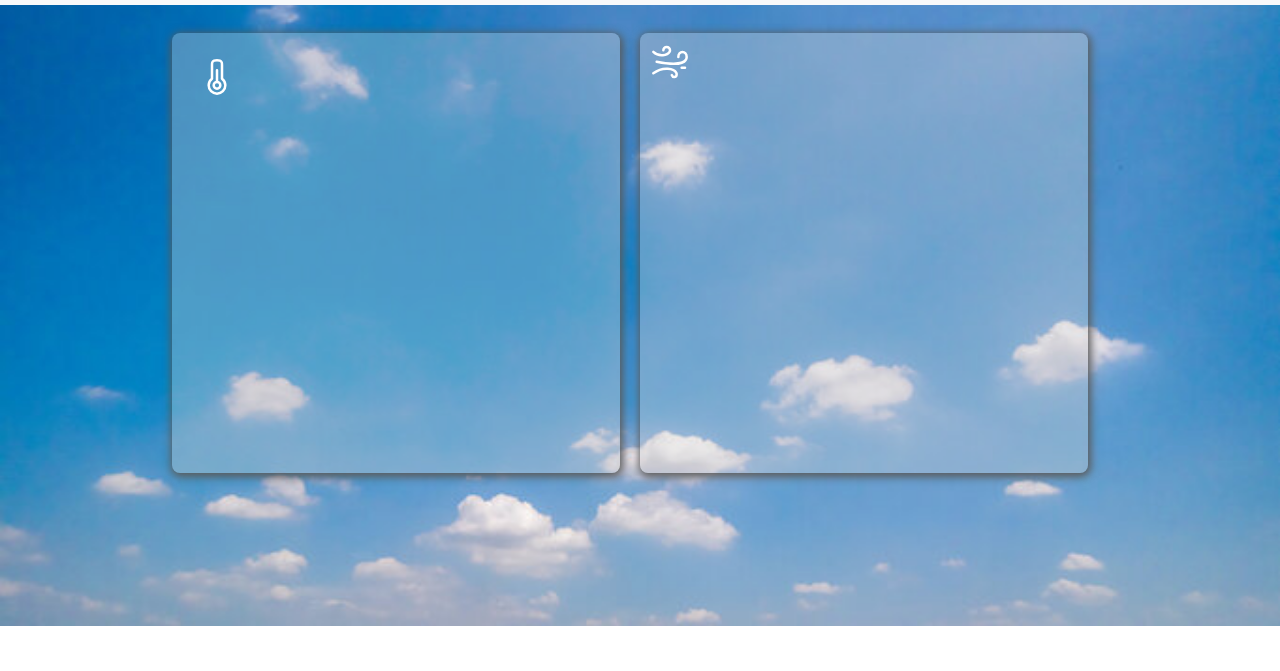
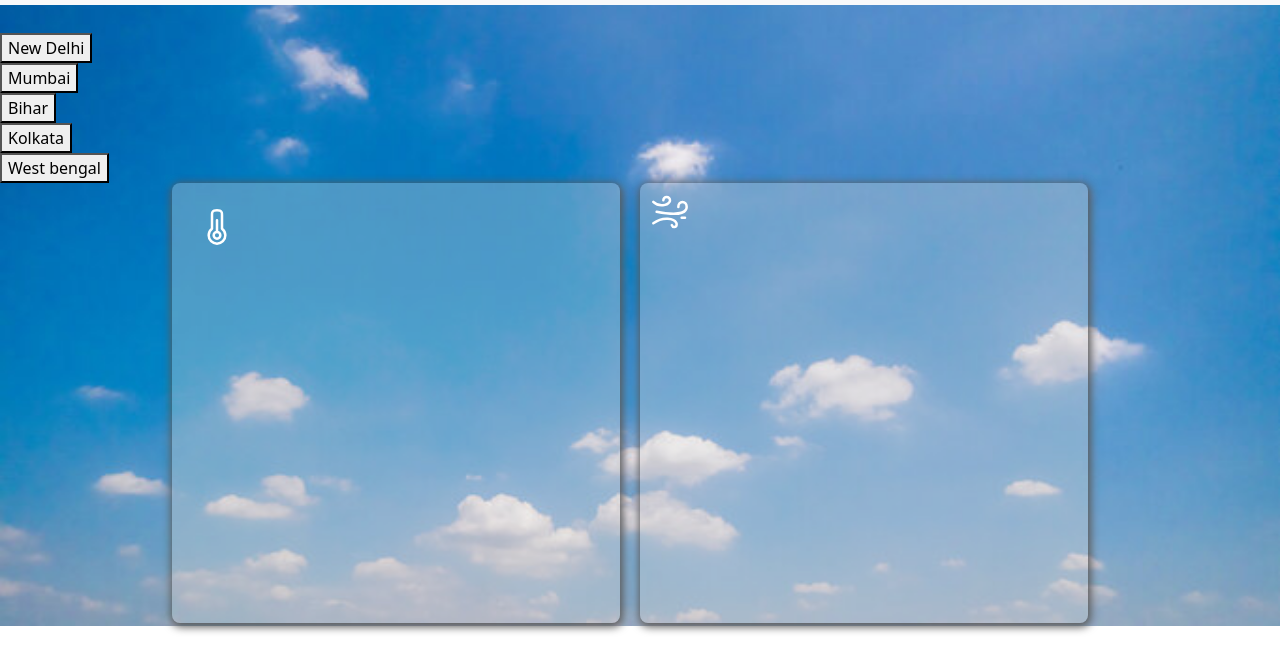
Before and after one commit to sonuxkushwaha98/My-weather-website, a plain HTML site: page index.html in a window 1280 px wide. Shown: the part 51-722 px from the top of the page. Drawn offline with nearby package versions, Linux system fonts and the light colour scheme.

Commit message:
Update index.html

```diff
--- a/index.html
+++ b/index.html
@@ -1,3 +1,6 @@
+<!DOCTYPE html>
+<html lang="en">
+
 <!DOCTYPE html>
 <html lang="en">
 
@@ -24,6 +27,24 @@
   <div class="cityName d-flex align-items-center, justify-content-center">
     <h1><span id="date"></span></h1>
   </div>
+  <div class="stateWeatherContainer">
+    <div class="stateBTn">
+      <button value="india" class="statesBtn Delhi">New Delhi</button>
+    </div>
+    <div class="stateBTn">
+      <button value="Mumbai" class="statesBtn Mumbai">Mumbai</button>
+    </div>
+    <div class="stateBTn">
+      <button value="Bihar" class="statesBtn Bihar">Bihar</button>
+    </div>
+    <div class="stateBTn">
+      <button value="Kolkata" class="statesBtn Kolkata">Kolkata</button>
+    </div>
+    <div class="stateBTn">
+      <button value="West bengal" class="statesBtn West bengal">West bengal</button>
+    </div>
+  </div>
+
   <div class="cardContainer ">
 
     <div class="tempCard">
```
